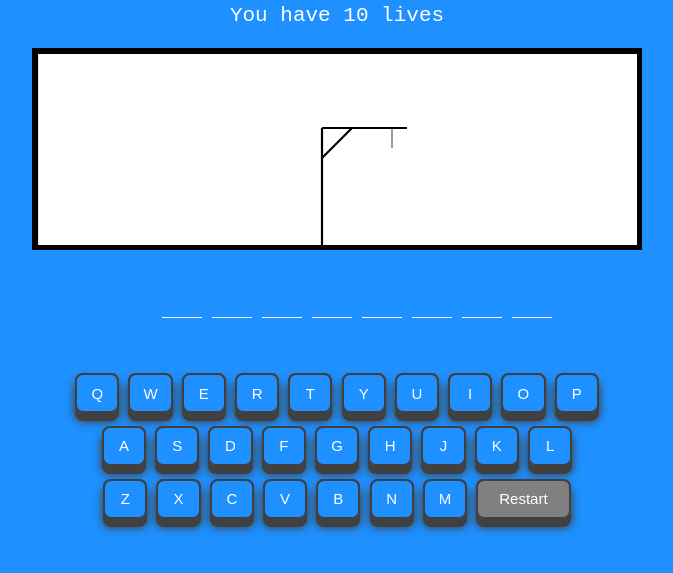
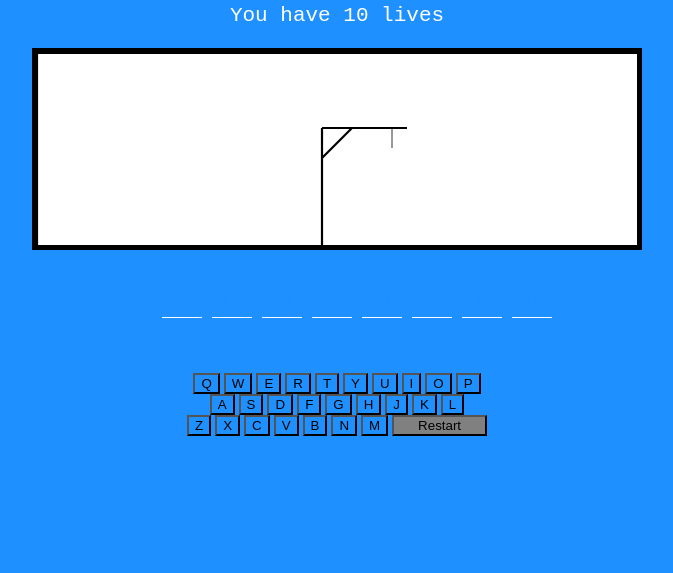
Before and after one commit to agianakouros/hangman, a plain HTML site: page index.html in a window 1280 px wide. Shown: the part 119-692 px from the top of the page, without its empty margins (303-976 px from the left). Drawn offline with Linux system fonts and the light colour scheme.

Commit message:
Update index.html

```diff
--- a/index.html
+++ b/index.html
@@ -31,37 +31,37 @@
 
           <div class="padding">
             <div>
-              <input type="button" value="Q" class="button btn-default btn-lg unselectable" id="q">
-              <input type="button" value="W" class="button btn btn-default btn-lg unselectable" id="w">
-              <input type="button" value="E" class="button btn btn-default btn-lg unselectable" id="e">
-              <input type="button" value="R" class="button btn btn-default btn-lg unselectable" id="r">
-              <input type="button" value="T" class="button btn btn-default btn-lg unselectable" id="t">
-              <input type="button" value="Y" class="button btn btn-default btn-lg unselectable" id="y">
-              <input type="button" value="U" class="button btn btn-default btn-lg unselectable" id="u">
-              <input type="button" value="I" class="button btn btn-default btn-lg unselectable" id="i">
-              <input type="button" value="O" class="button btn btn-default btn-lg unselectable" id="o">
-              <input type="button" value="P" class="button btn btn-default btn-lg unselectable" id="p">
+              <input type="button" value="Q" class="btn3d btn btn-default btn-lg unselectable" id="q">
+              <input type="button" value="W" class="btn3d btn btn-default btn-lg unselectable" id="w">
+              <input type="button" value="E" class="btn3d btn btn-default btn-lg unselectable" id="e">
+              <input type="button" value="R" class="btn3d btn btn-default btn-lg unselectable" id="r">
+              <input type="button" value="T" class="btn3d btn btn-default btn-lg unselectable" id="t">
+              <input type="button" value="Y" class="btn3d btn btn-default btn-lg unselectable" id="y">
+              <input type="button" value="U" class="btn3d btn btn-default btn-lg unselectable" id="u">
+              <input type="button" value="I" class="btn3d btn btn-default btn-lg unselectable" id="i">
+              <input type="button" value="O" class="btn3d btn btn-default btn-lg unselectable" id="o">
+              <input type="button" value="P" class="btn3d btn btn-default btn-lg unselectable" id="p">
             </div>
             <div>
-              <input type="button" value="A" class="button btn btn-default btn-lg unselectable" id="a">
-              <input type="button" value="S" class="button btn btn-default btn-lg unselectable" id="s">
-              <input type="button" value="D" class="button btn btn-default btn-lg unselectable" id="d">
-              <input type="button" value="F" class="button btn btn-default btn-lg unselectable" id="f">
-              <input type="button" value="G" class="button btn btn-default btn-lg unselectable" id="g">
-              <input type="button" value="H" class="button btn btn-default btn-lg unselectable" id="h">
-              <input type="button" value="J" class="button btn btn-default btn-lg unselectable" id="j">
-              <input type="button" value="K" class="button btn btn-default btn-lg unselectable" id="k">
-              <input type="button" value="L" class="button btn btn-default btn-lg unselectable" id="l">
+              <input type="button" value="A" class="btn3d btn btn-default btn-lg unselectable" id="a">
+              <input type="button" value="S" class="btn3d btn btn-default btn-lg unselectable" id="s">
+              <input type="button" value="D" class="btn3d btn btn-default btn-lg unselectable" id="d">
+              <input type="button" value="F" class="btn3d btn btn-default btn-lg unselectable" id="f">
+              <input type="button" value="G" class="btn3d btn btn-default btn-lg unselectable" id="g">
+              <input type="button" value="H" class="btn3d btn btn-default btn-lg unselectable" id="h">
+              <input type="button" value="J" class="btn3d btn btn-default btn-lg unselectable" id="j">
+              <input type="button" value="K" class="btn3d btn btn-default btn-lg unselectable" id="k">
+              <input type="button" value="L" class="btn3d btn btn-default btn-lg unselectable" id="l">
             </div>
             <div>
-              <input type="button" value="Z" class="button btn btn-default btn-lg unselectable" id="z">
-              <input type="button" value="X" class="button btn btn-default btn-lg unselectable" id="x">
-              <input type="button" value="C" class="button btn btn-default btn-lg unselectable" id="c">
-              <input type="button" value="V" class="button btn btn-default btn-lg unselectable" id="v">
-              <input type="button" value="B" class="button btn btn-default btn-lg unselectable" id="b">
-              <input type="button" value="N" class="button btn btn-default btn-lg unselectable" id="n">
-              <input type="button" value="M" class="button btn btn-default btn-lg unselectable" id="m">
-              <input type="button" value="Restart" class="button btn btn-default btn-lg unselectable" id="restart">
+              <input type="button" value="Z" class="btn3d btn btn-default btn-lg unselectable" id="z">
+              <input type="button" value="X" class="btn3d btn btn-default btn-lg unselectable" id="x">
+              <input type="button" value="C" class="btn3d btn btn-default btn-lg unselectable" id="c">
+              <input type="button" value="V" class="btn3d btn btn-default btn-lg unselectable" id="v">
+              <input type="button" value="B" class="btn3d btn btn-default btn-lg unselectable" id="b">
+              <input type="button" value="N" class="btn3d btn btn-default btn-lg unselectable" id="n">
+              <input type="button" value="M" class="btn3d btn btn-default btn-lg unselectable" id="m">
+              <input type="button" value="Restart" class="btn3d btn btn-default btn-lg unselectable" id="restart">
             </div>
             <div>
             </div>
```
